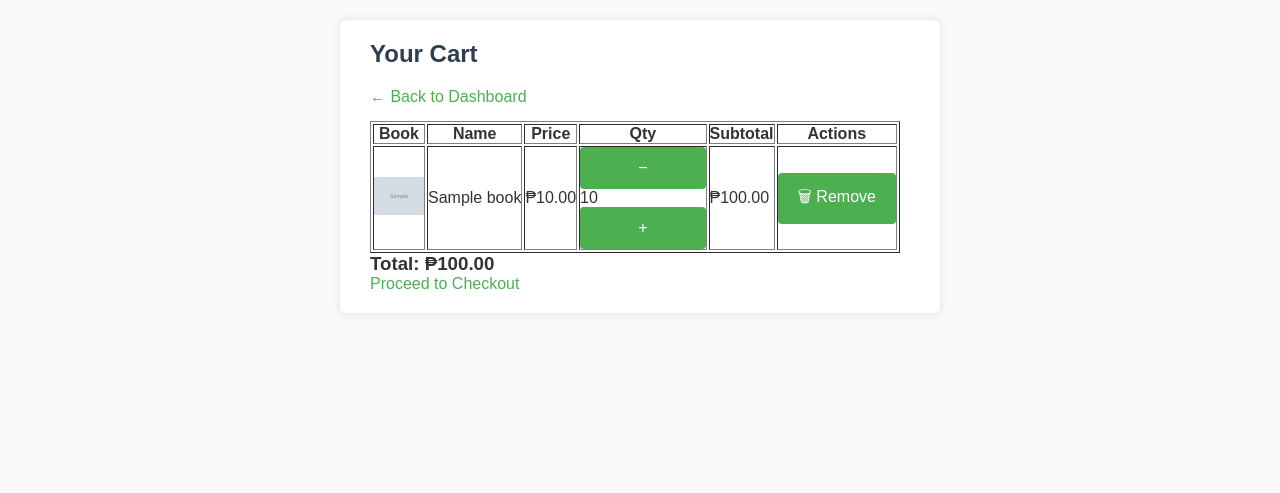
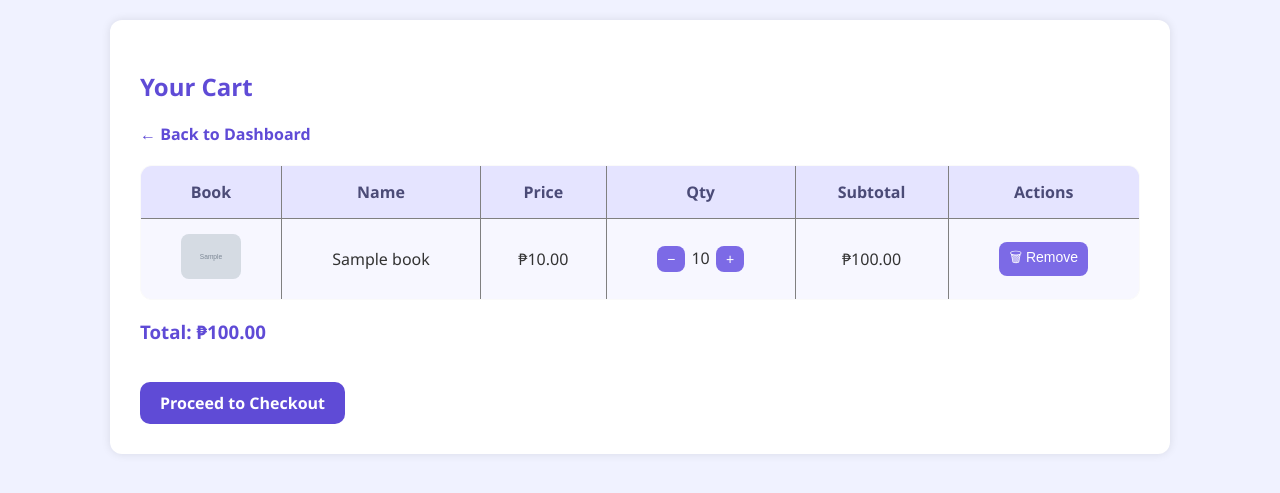
Before and after one commit to clstljr/LIBro, a PHP site: page /pages/cart.php in a window 1280 px wide. Shown: the top 493 px of the page. Run offline with PHP 8.4, Linux system fonts and the light colour scheme; the visitor is signed in with stand-in values (Sample User, id 1); tables that the repository leaves empty or names only in its code hold one stand-in row (values such as "Sample post"); grey boxes marked "Sample" are stand-in pictures.

Commit message:
carts.css added and fixes to cart.php

```diff
--- /dev/null
+++ b/assets/css/cart.css
@@ -0,0 +1,99 @@
+/* General styling */
+body {
+    font-family: 'Segoe UI', sans-serif;
+    background-color: #f0f2ff;
+    margin: 0;
+    padding: 20px;
+    color: #333;
+}
+
+.container {
+    background-color: #fff;
+    padding: 30px;
+    max-width: 1000px;
+    margin: 0 auto;
+    border-radius: 12px;
+    box-shadow: 0 0 10px rgba(0, 0, 0, 0.1);
+}
+
+h2, h3 {
+    color: #5f4bd6;
+}
+
+a {
+    text-decoration: none;
+    color: #5f4bd6;
+    font-weight: bold;
+}
+
+a:hover {
+    text-decoration: underline;
+}
+
+/* Table styling */
+table {
+    width: 100%;
+    border-collapse: collapse;
+    margin-top: 20px;
+    background-color: #fafafa;
+    border-radius: 12px;
+    overflow: hidden;
+}
+
+th, td {
+    padding: 15px;
+    text-align: center;
+}
+
+th {
+    background-color: #e5e4ff;
+    color: #4b4b77;
+}
+
+tr:nth-child(even) {
+    background-color: #f7f7ff;
+}
+
+img {
+    border-radius: 8px;
+    width: 60px;
+    height: auto;
+}
+
+/* Button styling */
+button {
+    background-color: #7c6ae6;
+    color: #fff;
+    border: none;
+    padding: 5px 10px;
+    margin: 0 2px;
+    border-radius: 8px;
+    cursor: pointer;
+    font-size: 14px;
+    transition: background-color 0.3s ease;
+}
+
+button:disabled {
+    background-color: #ccc;
+    cursor: not-allowed;
+}
+
+button:hover:not(:disabled) {
+    background-color: #5f4bd6;
+}
+
+/* Checkout link */
+a[href="checkout.php"] {
+    display: inline-block;
+    margin-top: 20px;
+    padding: 10px 20px;
+    background-color: #5f4bd6;
+    color: white;
+    border-radius: 10px;
+    font-weight: bold;
+    transition: background-color 0.3s ease;
+}
+
+a[href="checkout.php"]:hover {
+    background-color: #4b3ccf;
+}
--- a/pages/cart.php
+++ b/pages/cart.php
@@ -45,7 +45,7 @@ $result = $stmt->get_result();
 <html>
 <head>
     <title>Your Cart</title>
-    <link rel="stylesheet" href="css/style.css">
+    <link rel="stylesheet" href="../assets/css/cart.css">
 </head>
 <body>
 <div class="container">
```
